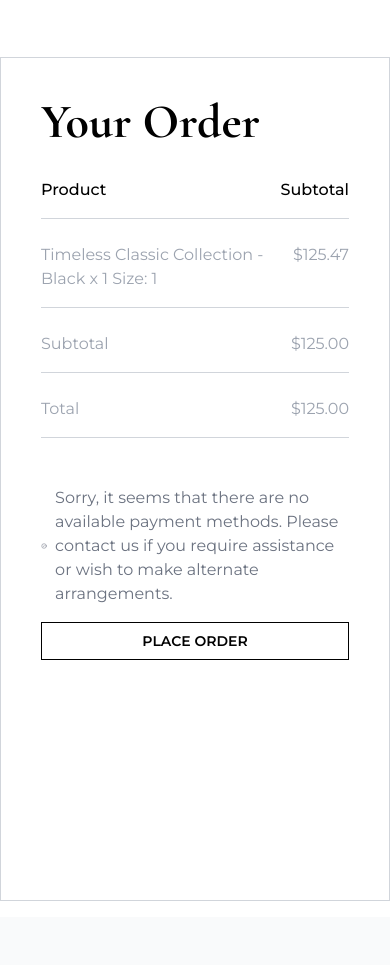
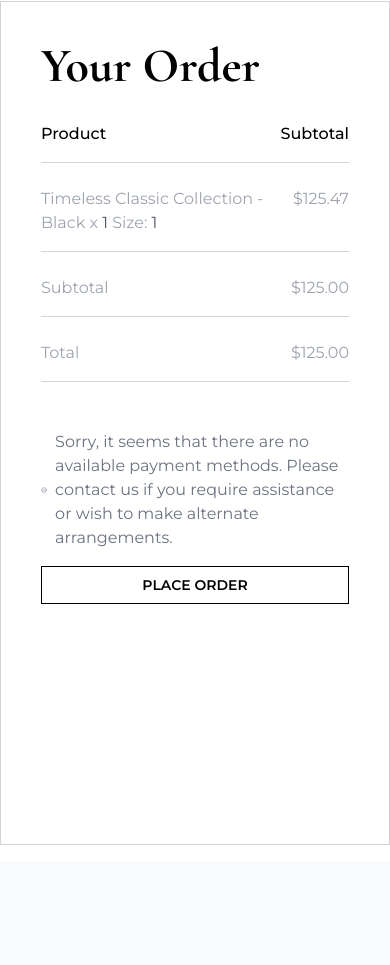
Before and after one commit to djangid63/Femme_Wardrobe_React, a React (Vite) app: page /checkout/1/1/1 in a window 390 px wide. Shown: the part 939-1904 px from the top of the page. Built offline with nearby package versions, Linux system fonts and the light colour scheme.

Commit message:
Update CheckOutHome, SideCart, BillingDetails, and YourOrder components: implement dynamic product loading, enhance layout, and improve display logic

```diff
--- a/src/Pages/CheckOutHome.jsx
+++ b/src/Pages/CheckOutHome.jsx
@@ -1,4 +1,4 @@
-import React from 'react'
+import React, { useEffect, useState } from 'react'
 import NavBarCustom from '../components/HeroSection/NavBarCustom'
 import FooterSection from '../components/ExploreSection/FotterSection'
 import BillingDetails from '../components/CheckoutSection/BillingDetails'
@@ -8,15 +8,25 @@ import productData from '../Data/ProductData'
 
 const CheckOutHome = () => {
   const { id, count, selectedSize } = useParams();
-  const parsedId = parseInt(id);
-  const parsedCount = parseInt(count);
-  const product = productData.find((product) => product.id === parsedId);
+  const [product, setProduct] = useState(null);
+
+  useEffect(() => {
+    const parsedId = parseInt(id);
+    const parsedCount = parseInt(count);
+    const foundProduct = productData.find((product) => product.id === parsedId);
+    setProduct({ parsedId, parsedCount, foundProduct });
+  }, [id, count]);
+
+  if (!product) {
+    return <div>Loading...</div>;
+  }
+
   return (
     <div>
       <NavBarCustom />
       <div className='flex sm:flex-row flex-col '>
         <BillingDetails />
-        <YourOrder id={parsedId} count={parsedCount} selectedSize={selectedSize} product={product} />
+        <YourOrder id={product.parsedId} count={product.parsedCount} selectedSize={selectedSize} product={product.foundProduct} />
       </div>
       <FooterSection />
     </div>
--- a/src/components/CartSection/SideCart.jsx
+++ b/src/components/CartSection/SideCart.jsx
@@ -23,9 +23,9 @@ const ShoppingCart = ({ product, count, isCartVisible, setCartVisible, setCart,
               <h2 className="text-lg font-bold mb-4 font-mont">Shopping Cart</h2>
               <div className="absolute left-0 font-mont border-t-[0.2px] border-gray-300 w-[100vw]"></div>
               <div className=" font-mont flex items-center mb-4 mt-16 border-b py-2">
-                <img src={product.img} alt={product.name} className="w-12 h-14 mr-2" />
+                <img src={product.img} alt={product.subtitle} className="w-12 h-14 mr-2" />
                 <div>
-                  <p className="font-bold font-mont ">{product.name}</p>
+                  <p className="font-bold font-mont">{product.subtitle}</p>
                   <p>Size: {selectedSize}</p>
                   <p>{count} x ${product.price}</p>
                 </div>
--- a/src/components/CheckoutSection/BillingDetails.jsx
+++ b/src/components/CheckoutSection/BillingDetails.jsx
@@ -2,7 +2,7 @@ import React from 'react';
 
 const BillingDetails = () => {
   return (
-    <div className="w-full h-[100vh] md:w-1/2 p-4 ml-0 lg:ml-44 mr-4 md:mb-32">
+    <div className="w-full md:w-1/2 p-4 ml-0 lg:ml-44 mr-4 md:mb-32">
       <h1 className="text-5xl font-bold mb-4 font-mainHead">Billing Details</h1>
       <form>
         <div className="grid grid-cols-2 gap-4">
--- a/src/components/CheckoutSection/YourOrder.jsx
+++ b/src/components/CheckoutSection/YourOrder.jsx
@@ -1,7 +1,6 @@
 import React from 'react';
 
 const YourOrder = ({ id, count, selectedSize, product }) => {
-  console.log(id, count, selectedSize, product);
   return (
     <div className="w-full h-[100vh] md:w-1/2 p-10 lg:mr-52 mr-6 border border-gray-300 font-mont mb-4">
       <h1 className="text-5xl font-bold mb-4 font-mainHead">Your Order</h1>
@@ -11,7 +10,7 @@ const YourOrder = ({ id, count, selectedSize, product }) => {
           <span className="font-medium my-4 ">Subtotal</span>
         </div>
         <div className="mt-2 text-gray-400 flex justify-between border-b border-gray-300">
-          <span className='my-4 '>{product.subtitle} - Black x {count} Size: {selectedSize}</span>
+          <span className='my-4 '>{product.subtitle} - Black x <span className='text-gray-600'>{count}</span>  Size: <span className='text-gray-600'>{selectedSize}</span></span>
           <span className='my-4 '>${product.price}</span>
         </div>
         <div className="mt-2 text-gray-400 flex justify-between border-b border-gray-300">
```
